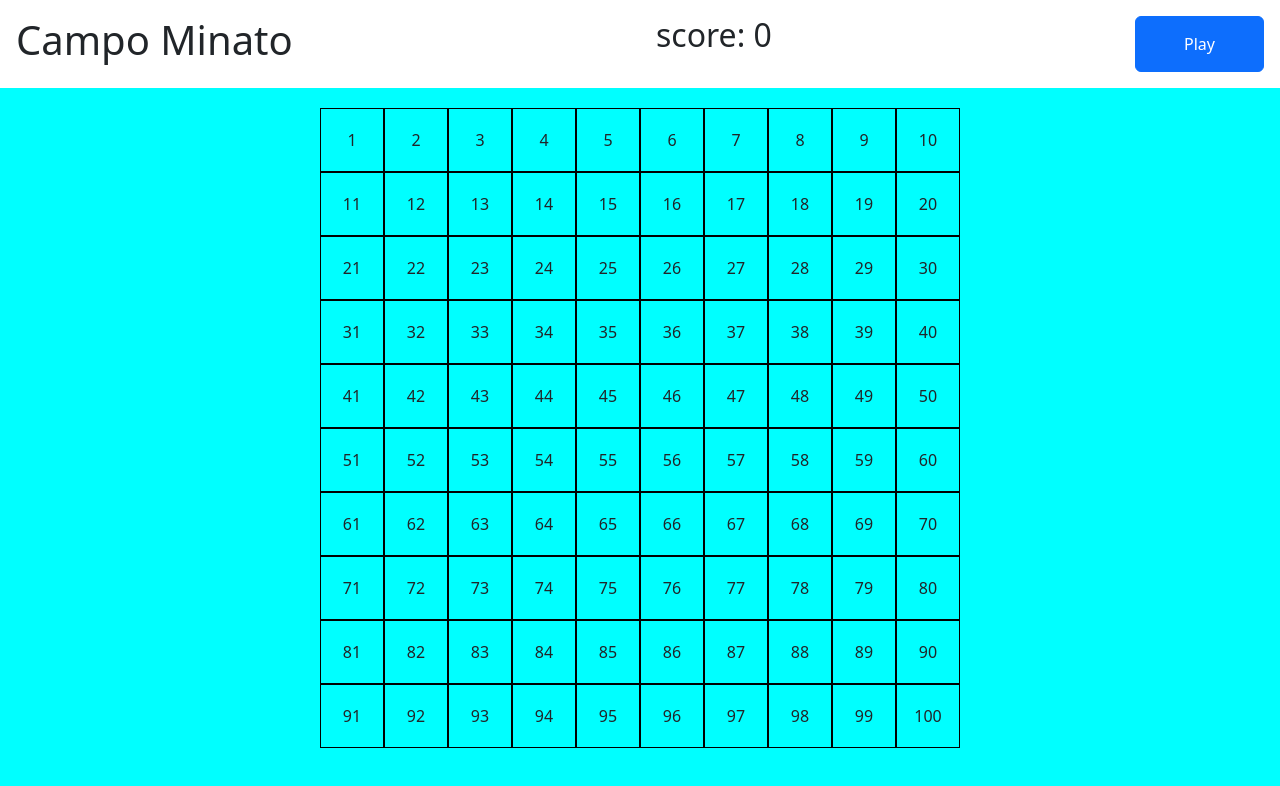
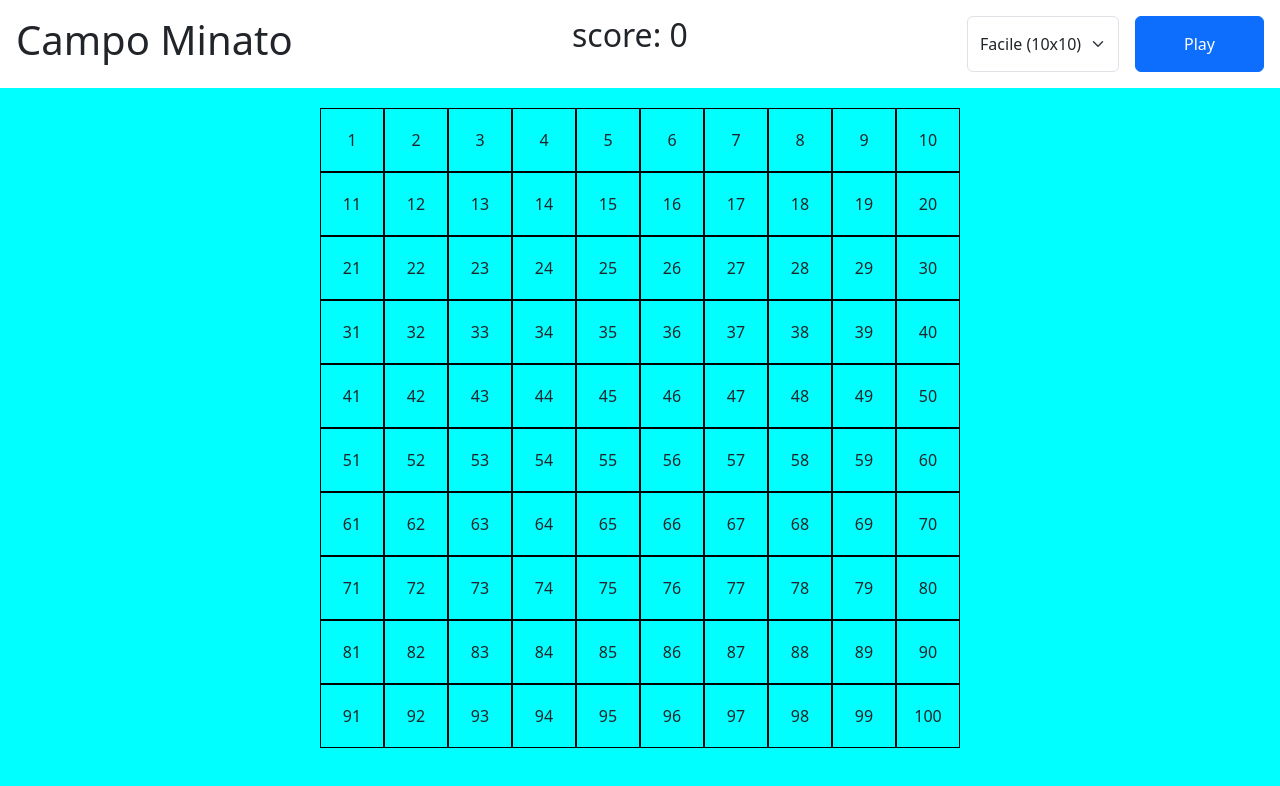
Before and after one commit to BrianBontempi/js-campominato-dom, a plain HTML site: page index.html in a window 1280 px wide. Both pictures are taken after a click on the button "Play". Drawn offline with nearby package versions, Linux system fonts and the light colour scheme.

Commit message:
add difficulty select and reveal bombs

```diff
--- a/css/style.css
+++ b/css/style.css
@@ -26,6 +26,18 @@ header{
     cursor: pointer;
 }
 
+/* ! dimensione delle celle in base alla difficoltà */
+
+#grid .cell.medium{
+    width: calc(100% / 9);
+    height: calc(100% / 9);
+}
+
+#grid .cell.hard{
+    width: calc(100% / 7);
+    height: calc(100% / 7);
+}
+
 #grid .cell.clicked{
     background-color: rgb(0, 140, 255);
     color: white;
--- a/index.html
+++ b/index.html
@@ -17,7 +17,15 @@
     <header class="d-flex justify-content-between align-item-center p-3">
         <h1>Campo Minato</h1>
         <h2 id="score" class="m-0"></h2>
-        <button class="btn btn-primary px-5 py-2">Play</button>
+        <div class="d-flex gap-3">
+            <!-- ! select della difficoltà -->
+            <select id="difficulty" class="form-select">
+                <option value="easy" selected>Facile (10x10)</option>
+                <option value="medium">Media (9x9)</option>
+                <option value="hard">Difficile (7x7)</option>
+            </select>
+            <button class="btn btn-primary px-5 py-2">Play</button>
+        </div>
     </header>
     <div class="container">
         <!-- ! messaggio di fine partita -->
--- a/js/script.js
+++ b/js/script.js
@@ -4,12 +4,20 @@ const gridElement = document.getElementById("grid")
 const button = document.querySelector("button")
 const scoreElement = document.getElementById('score')
 const messageElement = document.getElementById('message')
+const difficultyElement = document.getElementById('difficulty')
 
 // ! variabili di base
 
 const totalBombs = 16;
 
 // ! FUNZIONI
+
+// ! calcolo il numero di celle in base alla difficoltà scelta
+const getTotalCells = (difficulty) => {
+    if (difficulty === 'medium') return 81;
+    if (difficulty === 'hard') return 49;
+    return 100;
+}
 
 // ! genero un numero casuale tra min e max
 const getRandomNumber = (min, max) => Math.floor(Math.random() * (max - min + 1)) + min;
@@ -35,7 +43,9 @@ const playGame = () => {
     let isGameOver = false;
     scoreElement.innerText = `score: ${score}`;
 
-    const totalCells = 100;
+    // recupero la difficoltà scelta e il numero di celle
+    const difficulty = difficultyElement.value;
+    const totalCells = getTotalCells(difficulty);
 
     // punteggio massimo: tutte le celle che non sono bombe
     const maxScore = totalCells - totalBombs;
@@ -44,9 +54,18 @@ const playGame = () => {
     const bombs = generateBombs(totalCells, totalBombs);
     console.log('bombe:', bombs);
 
+    // ! scopro tutte le bombe del tabellone
+    const revealBombs = () => {
+        const cells = document.querySelectorAll('.cell');
+        for (let i = 0; i < cells.length; i++) {
+            if (bombs.includes(i + 1)) cells[i].classList.add('bomb');
+        }
+    }
+
     // ! fine partita
     const endGame = (hasWon) => {
         isGameOver = true;
+        revealBombs();
         const message = hasWon ? 'Hai vinto!' : 'Hai calpestato una bomba! Hai perso.';
         messageElement.innerText = `${message} Punteggio: ${score}`;
         console.log(`partita terminata - ${message} Punteggio: ${score}`);
@@ -55,7 +74,7 @@ const playGame = () => {
     // Genero le celle e le stampo nella griglia
     for (let i = 1; i <= totalCells; i++){
         const cell = document.createElement('div');
-        cell.classList.add('cell');
+        cell.classList.add('cell', difficulty);
         cell.append(i);
 
         gridElement.appendChild(cell)
```
